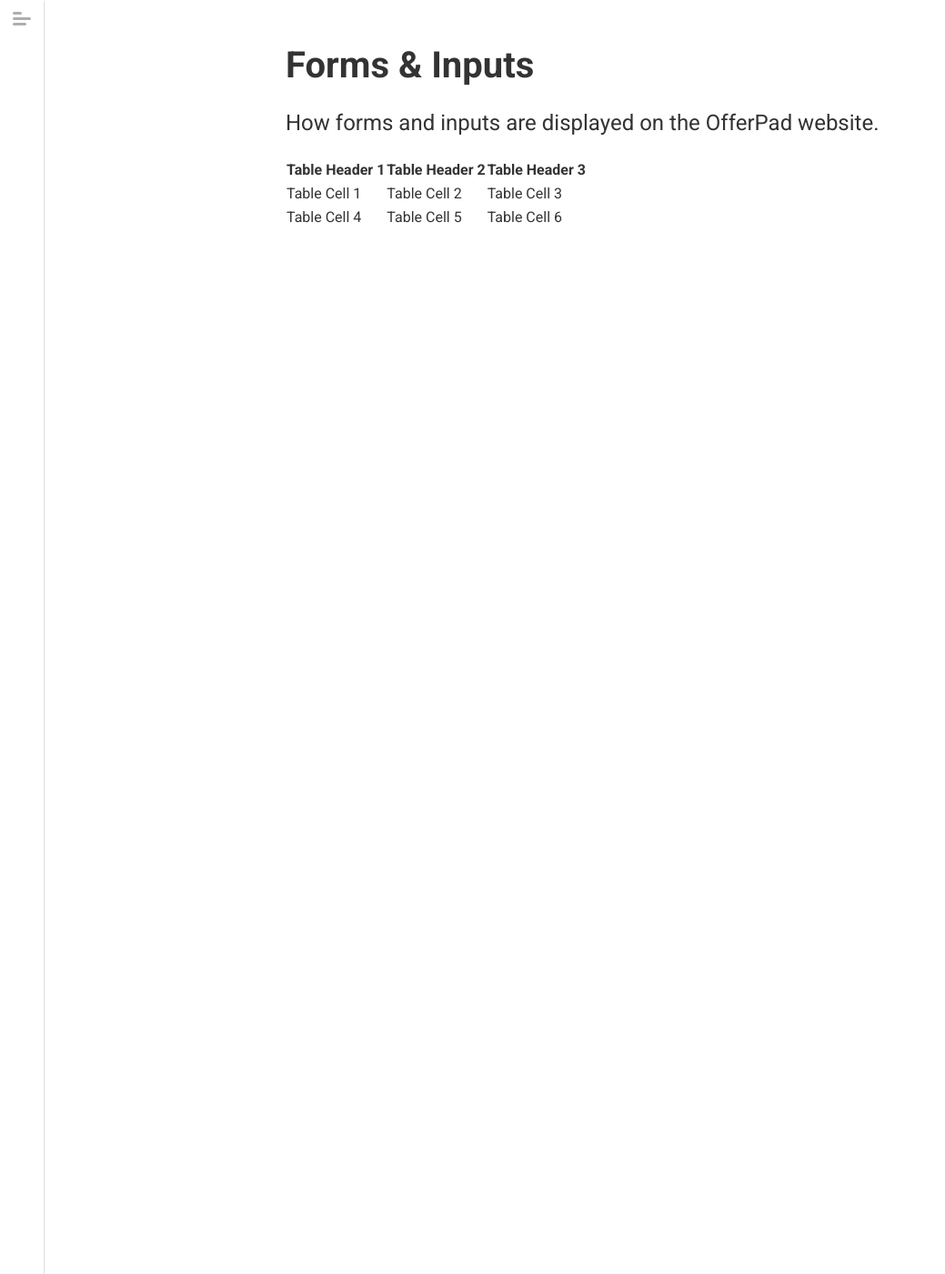
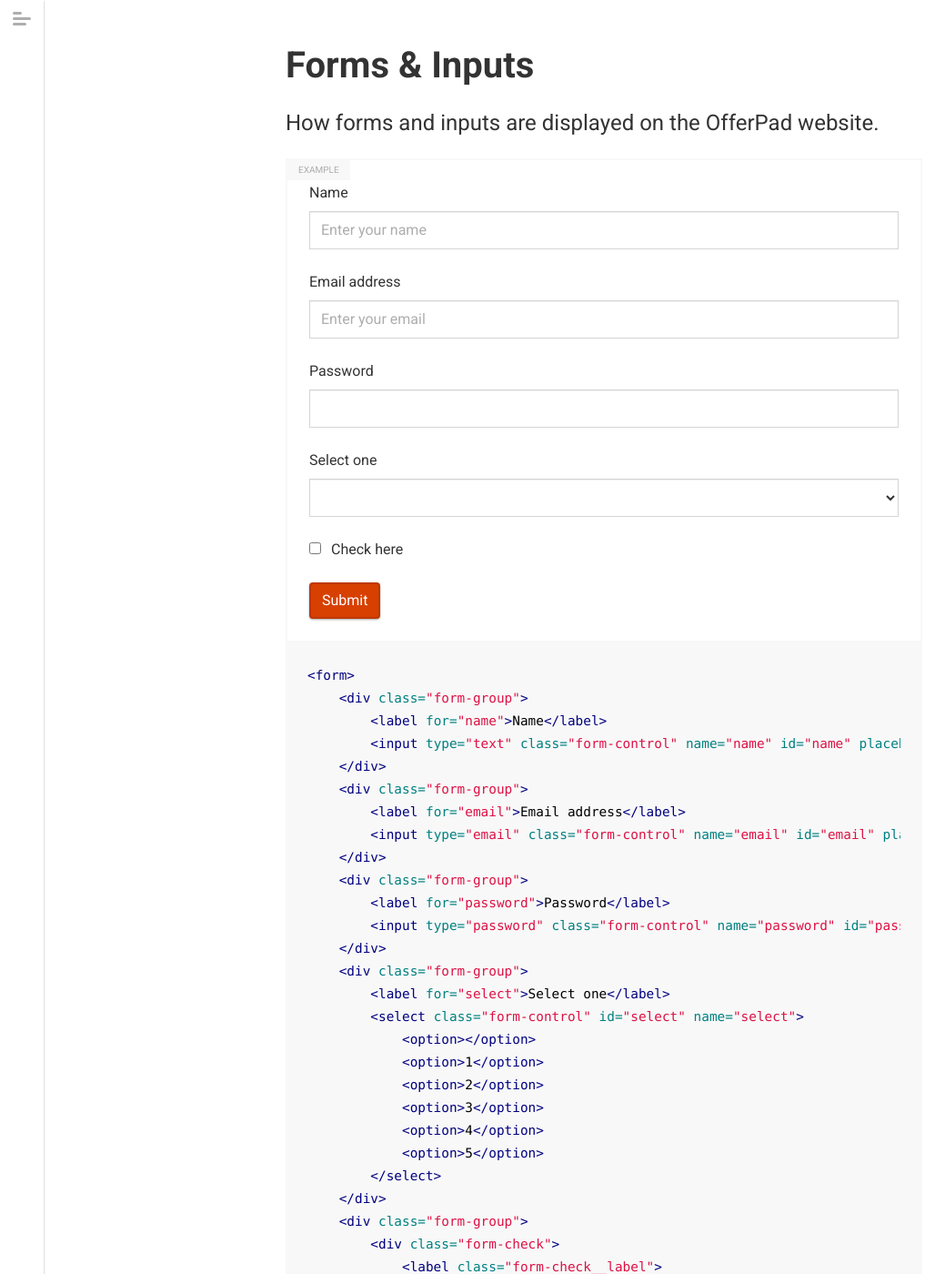
Before and after one commit to Offerpad/floorplan, a Jekyll site: the page built from _docs/elements/forms.md, in a window 1280 px wide and 1400 px high. Shown: the whole window at 91% size, without its empty margins (0-1039 px from the left). Built offline with Jekyll 4.4.1, drawn with Linux system fonts in a browser that asks for light colours; nearby versions of some CDN libraries; some of the changed text lies outside the part shown.

Commit message:
initial styles for form inputs

```diff
--- a/_docs/elements/forms.md
+++ b/_docs/elements/forms.md
@@ -3,7 +3,70 @@ title: Forms & Inputs
 description: How forms and inputs are displayed on the OfferPad website.
 ---
 
-| Table Header 1 | Table Header 2 | Table Header 3 |
-|----------------|----------------|----------------|
-| Table Cell 1   | Table Cell 2   | Table Cell 3   |
-| Table Cell 4   | Table Cell 5   | Table Cell 6   |
+{% example html %}
+<form>
+    <div class="form-group">
+        <label for="name">Name</label>
+        <input type="text" class="form-control" name="name" id="name" placeholder="Enter your name" />
+    </div>
+    <div class="form-group">
+        <label for="email">Email address</label>
+        <input type="email" class="form-control" name="email" id="email" placeholder="Enter your email" />
+    </div>
+    <div class="form-group">
+        <label for="password">Password</label>
+        <input type="password" class="form-control" name="password" id="password" />
+    </div>
+    <div class="form-group">
+        <label for="select">Select one</label>
+        <select class="form-control" id="select" name="select">
+            <option></option>
+            <option>1</option>
+            <option>2</option>
+            <option>3</option>
+            <option>4</option>
+            <option>5</option>
+        </select>
+    </div>
+    <div class="form-group">
+        <div class="form-check">
+            <label class="form-check__label">
+                <input type="checkbox" class="form-check__input" />
+                Check here
+            </label>
+        </div>
+    </div>
+    <button type="submit" class="btn btn--primary">Submit</button>
+</form>
+{% endexample %}
+
+## Disabled
+
+{% example html %}
+<form>
+    <fieldset disabled>
+        <div class="form-group">
+            <label for="disabledText">Name</label>
+            <input type="text" class="form-control" name="disabledText" id="disabledText" placeholder="Enter your name" />
+        </div>
+        <div class="form-group">
+            <label for="disabledSelect">Select one</label>
+            <select class="form-control" id="disabledSelect" name="disabledSelect">
+                <option></option>
+                <option>1</option>
+                <option>2</option>
+                <option>3</option>
+                <option>4</option>
+                <option>5</option>
+            </select>
+        </div>
+        <div class="form-check">
+            <label class="form-check__label">
+                <input type="checkbox" class="form-check__input" />
+                Check here
+            </label>
+        </div>
+        <button type="submit" class="btn btn--primary">Submit</button>
+    </fieldset>
+</form>
+{% endexample %}
--- a/_scss/core/variables/_colors.scss
+++ b/_scss/core/variables/_colors.scss
@@ -38,5 +38,14 @@ $text-color-muted: op-color('grey');
 $link-color: op-color('orange-dark');
 $link-color-hover: op-color('orange');
 
+$placeholder-color: op-color('grey');
+
 $code-bg-color: #f8f8f8;
 $code-text-color: #dd1144;
+
+// miscellaneous colors
+
+$focus-color: op-color('blue-iris');
+$focus-shadow: 0 0 10px op-color('blue-iris'),
+    0 0 5px op-color('blue-iris');
+$disabled-bg-color: op-color('grey-light');
--- a/_scss/core/variables/_type.scss
+++ b/_scss/core/variables/_type.scss
@@ -1,9 +1,9 @@
 // Type
 
-$base-font-size: 16px !default;
-$base-line-height: 24px !default;
-$base-unit: 'rem' !default;
-$rem-fallback: false !default;
+$base-font-size: 16px;
+$base-line-height: 24px;
+$base-unit: 'rem';
+$rem-fallback: false;
 
 $font-size: (
   xxl: 40px,
--- a/_scss/elements/__elements-dir.scss
+++ b/_scss/elements/__elements-dir.scss
@@ -1,2 +1,3 @@
 @import 'buttons';
+@import 'forms';
 @import 'tables';
--- a/_scss/elements/_buttons.scss
+++ b/_scss/elements/_buttons.scss
@@ -58,8 +58,7 @@ $button-border-width: 0.125rem;
     cursor: pointer;
     &:focus {
         outline: 0;
-        box-shadow: 0 0 10px op-color('blue-iris'),
-            0 0 5px op-color('blue-iris');
+        box-shadow: $focus-shadow;
     }
     &:disabled,
     &.disabled {
--- /dev/null
+++ b/_scss/elements/_forms.scss
@@ -0,0 +1,84 @@
+$input-font-size: 1rem;
+$input-line-height: 1.5;
+$input-padding-y: 0.5rem;
+$input-padding-x: 0.75rem;
+$input-border-width: 0.0625rem;
+$input-box-shadow: inset 0 1px 1px rgba(op-color('black'),.075);
+
+// these are used to enforce heights.
+$input-height-border: $input-border-width * 2;
+$input-height-inner: ($input-font-size * $input-line-height) + ($input-padding-y * 2);
+$input-height: calc(#{$input-height-inner} + #{$input-height-border});
+
+fieldset {
+    border: 0;
+    padding: 0;
+}
+
+label {
+    display: inline-block;
+    margin-bottom: 0.5rem;
+}
+
+.form-group {
+    @include margin-bottom(1);
+}
+
+.form-control { // via bootstrap
+    display: block;
+    width: 100%;
+    font-size: $input-font-size;
+    line-height: $input-line-height;
+    padding: $input-padding-y $input-padding-x;
+    color: op-color('black');
+    background-color: op-color('white');
+    background-image: none;
+    background-clip: padding-box;
+    border: $input-border-width solid $border-color;
+    border-radius: 0;
+    box-shadow: $input-box-shadow;
+    transition: border-color ease-in-out .15s, box-shadow ease-in-out .15s;
+    &::-ms-expand {
+        background-color: transparent;
+        border: 0;
+    }
+    &:focus {
+        border-color: $focus-color;
+        outline: none;
+        box-shadow: $input-box-shadow, $focus-shadow;
+    }
+    &::placeholder {
+        color: $placeholder-color;
+        opacity: 1;
+    }
+    &:disabled,
+    &[readonly] {
+        background-color: $disabled-bg-color;
+        opacity: 1;
+    }
+}
+
+select.form-control {
+    &:not([size]):not([multiple]) {
+        height: $input-height;
+    }
+    &:focus::-ms-value {
+        color: op-color('black');
+        background-color: op-color('white');
+    }
+}
+
+.form-check {
+    position: relative;
+    display: block;
+    @include margin-bottom(1);
+    &__label {
+        @include padding-left(1);
+        margin-bottom: 0;
+    }
+    &__input {
+        position: absolute;
+        @include margin-left(-1);
+        margin-top: 0.25rem;
+    }
+}
```
